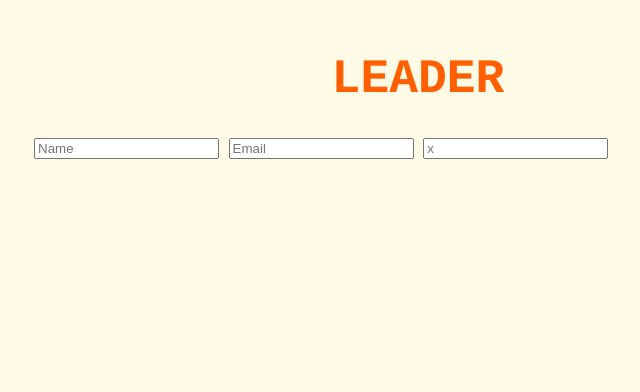
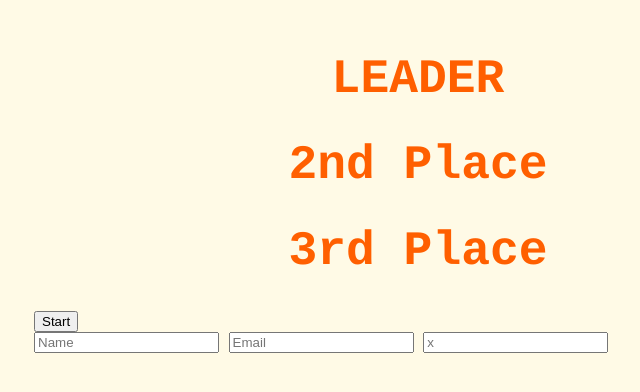
Before and after one commit to urinorle/TapLeaders, a plain HTML site: page index.html in a window 1280 px wide. Shown: the part 236-628 px from the top of the page, without its empty margins (222-862 px from the left). Drawn offline with Linux system fonts and the light colour scheme.

Commit message:
PLazas y boton

```diff
--- a/index.html
+++ b/index.html
@@ -11,7 +11,21 @@
     <div class="container">
         <div class="container_inner">
             <h1>LEADER</h1>
+            <p class="score"></p>
         </div>
+        <div class="container_inner">
+            <h1>2nd Place</h1>
+            <p class="score"></p>
+        </div>
+        <div class="container_inner">
+            <h1>3rd Place</h1>
+            <p class="score"></p>
+        </div>
+        <!-- Ahora meteremos un botón -->
+        <div class="container_inner">
+            <button id="start">Start</button>
+        </div>
+    </div>
         <form id="info" method="post">
             <input id="name" type="text" name="name" placeholder="Name" required>
             <input id="email" type="email" name="email" placeholder="Email" required>
```
